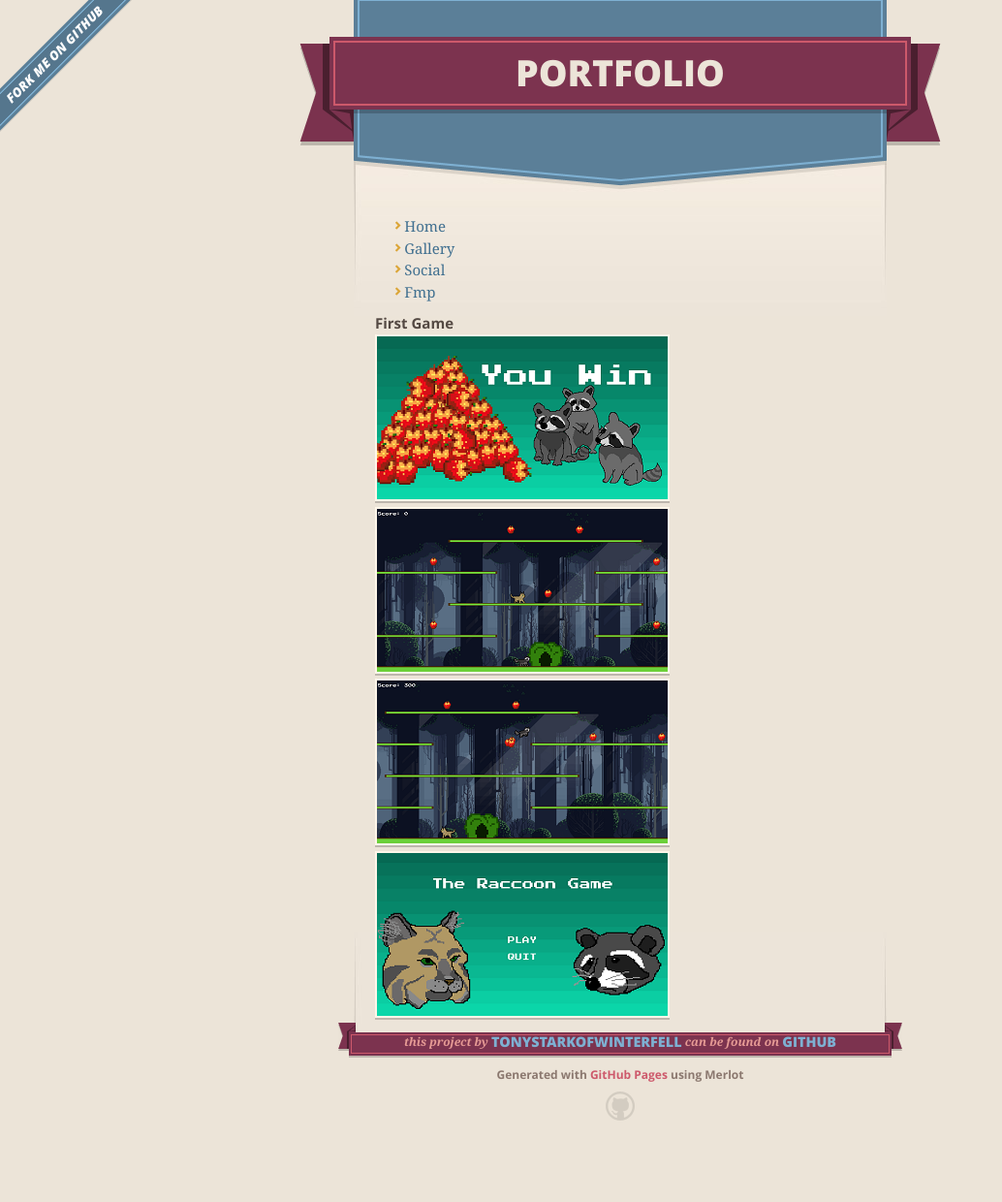
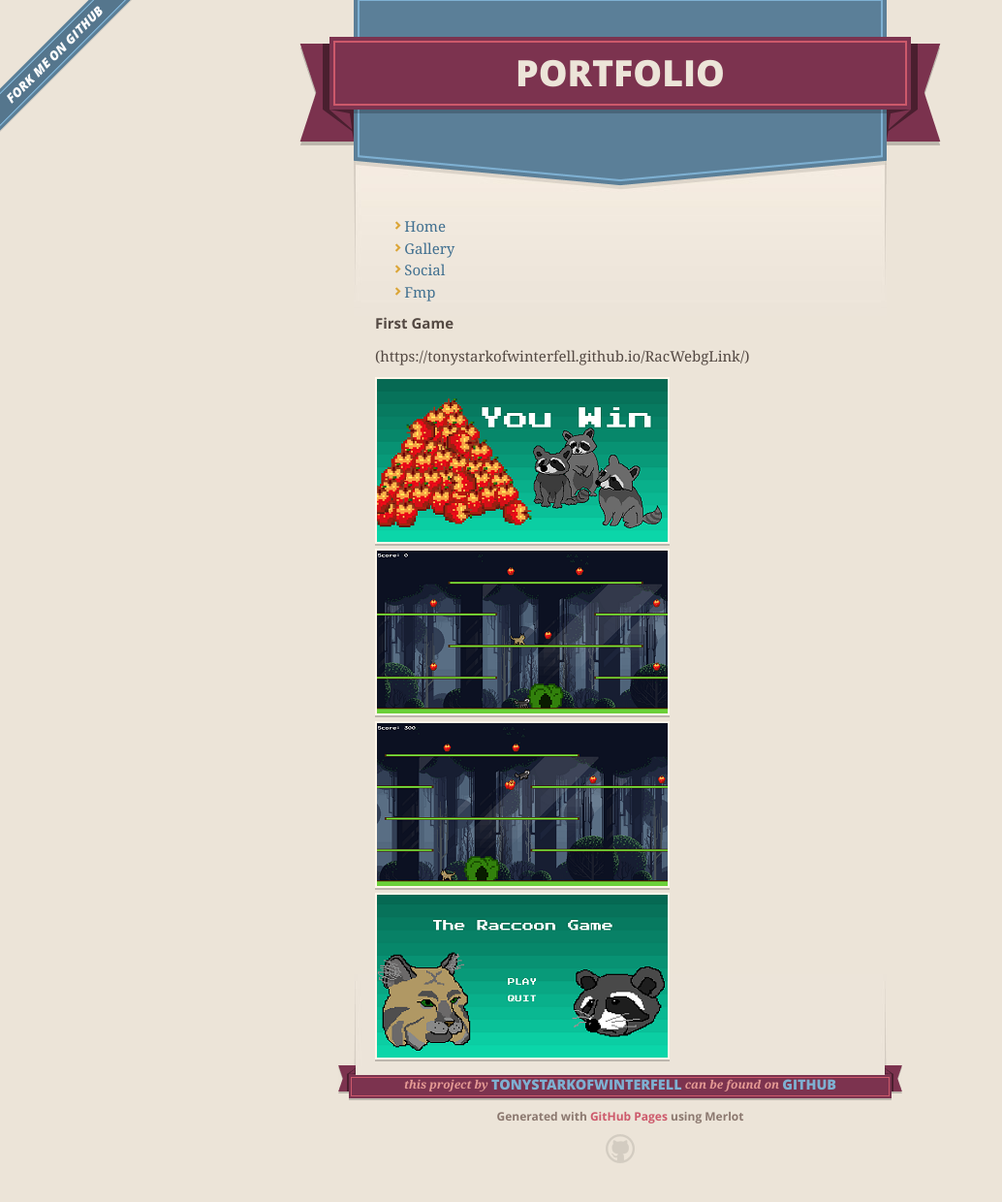
Before and after one commit to TonyStarkOfWinterfell/portfolio, a Jekyll site: the page built from First Game.md, in a window 1280 px wide. Shown: the whole page at 97% size, without its empty margins (0-1034 px from the left). Built offline with Jekyll 4.4.1, drawn with Linux system fonts in a browser that asks for light colours; our own code applies the rules of GitHub Pages for plain Markdown files; the repository's description, which GitHub fills in, is left out; before the commit the page ends 1196 px from its top, so only the background shows below that; some of the changed lines change nothing that is shown.

Commit message:
Update First Game.md

```diff
--- a/First Game.md
+++ b/First Game.md
@@ -1,4 +1,7 @@
 # First Game
+
+(https://tonystarkofwinterfell.github.io/RacWebgLink/)
+
 
  <div>
       <a class="example-image-link" href="assets/Gallery/EndScene.png" data-lightbox="example-set" data-title="Click the right half of the image to move forward.">
```
